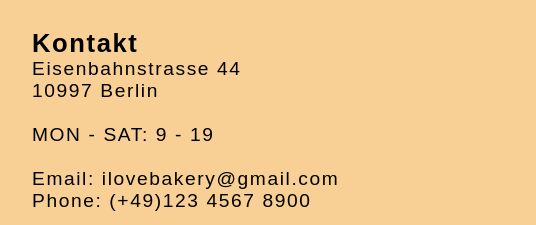
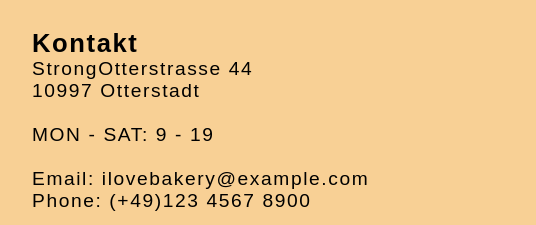
Before and after one commit to StrongSeaOtter/Bakery, a website: page public/index.html in a window 1280 px wide. Shown: the part 1890-2115 px from the top of the page, 0-536 px from the left. Drawn offline with Linux system fonts and the light colour scheme; a web font is replaced by a local one.

Commit message:
Contact Update

```diff
--- a/public/index.html
+++ b/public/index.html
@@ -140,12 +140,12 @@
             <div class="kontakt">
                 <h4>Kontakt</h4>
                 <p>
-                    Eisenbahnstrasse 44<br>
-                    10997 Berlin<br>
+                    StrongOtterstrasse 44<br>
+                    10997 Otterstadt<br>
                     <br>
                     MON - SAT: 9 - 19<br>
                     <br>
-                    Email: ilovebakery@gmail.com<br>
+                    Email: ilovebakery@example.com<br>
                     Phone: (+49)123 4567 8900
                     <ul>
                         <li><a href="#"><img src="img/facebook_fill.svg" alt="facebook"></a></li>
```
